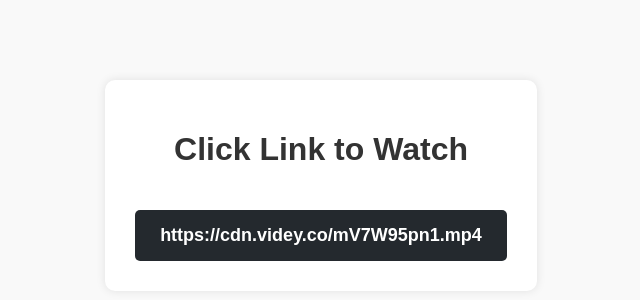
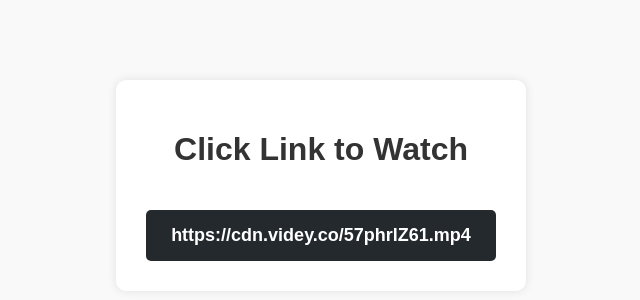
Before and after one commit to videyvidey/57phrlZ61.mp4, a plain HTML site: page index.html in a window 1280 px wide. Shown: the part 108-408 px from the top of the page, without its empty margins (319-959 px from the left). Drawn offline with Linux system fonts and the light colour scheme.

Commit message:
index.html

```diff
--- a/index.html
+++ b/index.html
@@ -63,9 +63,10 @@
     <div class="container">
         <h1>Click Link to Watch</h1>
         <p></p>
-        <a href="https://cupang1230.github.io/mV7W95pn1.mp4" class="download-btn">https://cdn.videy.co/mV7W95pn1.mp4</a>
+        <a href="https://cupang1230.github.io/57phrlZ61.mp4" class="download-btn">https://cdn.videy.co/57phrlZ61.mp4</a>
 
     </div>
 
 </body>
+
 </html>
```
